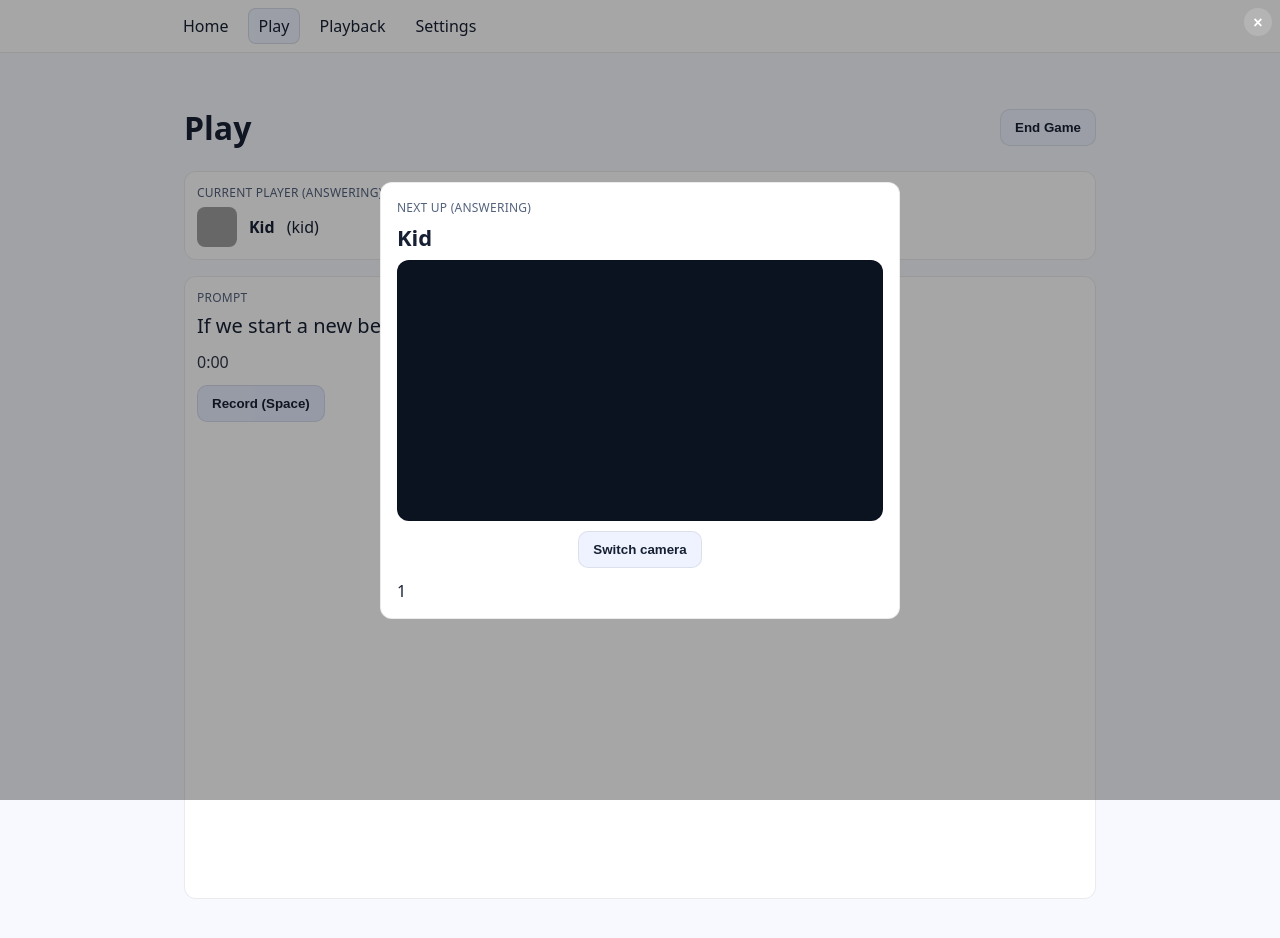
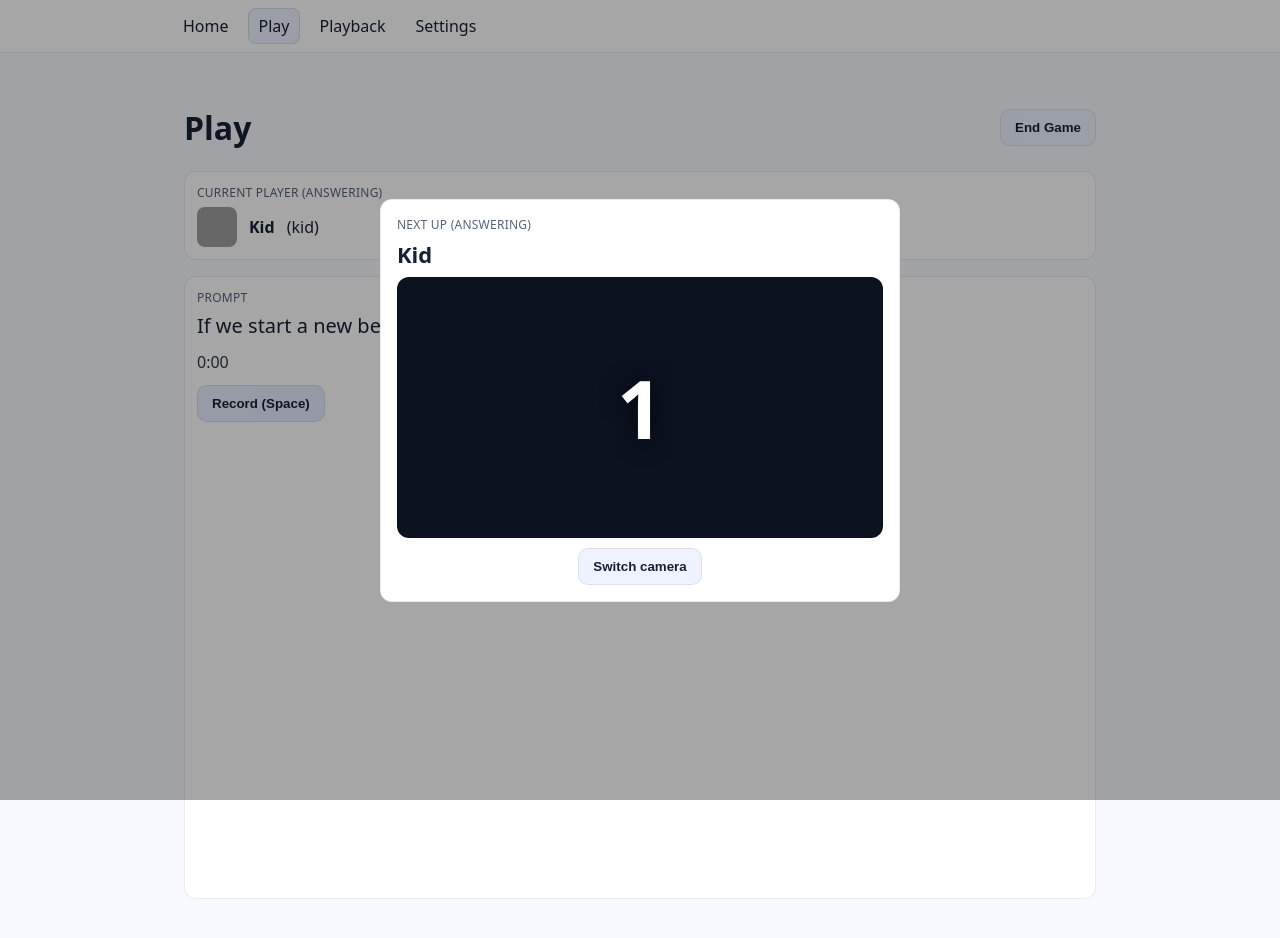
Before and after one commit to btrawick/histura-game, a React (Vite) app: page /play in a window 1280 px wide. Both pictures are taken after a click on the button "Start". Shown: the top 938 px of the page. Built offline with nearby package versions, Linux system fonts and the light colour scheme; no server answers; grey boxes are pictures that could not be loaded.

Commit message:
Update Play.tsx

```diff
--- a/src/routes/Play.tsx
+++ b/src/routes/Play.tsx
@@ -11,7 +11,8 @@ import type { SavedRecording } from '@/types';
 import { getRandomQuestionFor } from '@/lib/questions-relations';
 
 type OverlayMode = 'ready' | 'countdown';
-const promptSideForSpeaker = (speaker: 'p1' | 'p2'): 'p1' | 'p2' => (speaker === 'p1' ? 'p2' : 'p1');
+const promptSideForSpeaker = (speaker: 'p1' | 'p2'): 'p1' | 'p2' =>
+  speaker === 'p1' ? 'p2' : 'p1';
 
 export default function Play() {
   const navigate = useNavigate();
@@ -32,12 +33,18 @@ export default function Play() {
   const [question, setQuestion] = useState(() =>
     getRandomQuestionFor(relationship, promptSideForSpeaker('p1'))
   );
+
   const rec = useRecorder(preferredKind);
 
   const mainMediaRef = useRef<HTMLVideoElement | HTMLAudioElement | null>(null);
   const overlayMediaRef = useRef<HTMLVideoElement | HTMLAudioElement | null>(null);
 
-  const [overlay, setOverlay] = useState<{ show: boolean; next: 'p1' | 'p2'; mode: OverlayMode; count: number }>({
+  const [overlay, setOverlay] = useState<{
+    show: boolean;
+    next: 'p1' | 'p2';
+    mode: OverlayMode;
+    count: number;
+  }>({
     show: true,
     next: 'p1',
     mode: 'ready',
@@ -49,15 +56,20 @@ export default function Play() {
   const [showSummary, setShowSummary] = useState(false);
   const [confetti, setConfetti] = useState(0);
 
+  // Pre-warm permissions
   useEffect(() => {
     rec.ensurePermission().catch(() => {});
-  }, []); // warm up
+    // eslint-disable-next-line react-hooks/exhaustive-deps
+  }, []);
 
+  // Attach recorder to the *visible* element (overlay vs main)
   useEffect(() => {
     const el = overlay.show ? overlayMediaRef.current : mainMediaRef.current;
     if (el) rec.attach(el);
-  }, [overlay.show, preferredKind]); // attach to visible surface
+    // eslint-disable-next-line react-hooks/exhaustive-deps
+  }, [overlay.show, preferredKind]);
 
+  // Update question when relationship or current player changes
   useEffect(() => {
     setQuestion(getRandomQuestionFor(relationship, promptSideForSpeaker(currentPlayer)));
   }, [relationship, currentPlayer]);
@@ -65,14 +77,6 @@ export default function Play() {
   function triggerConfetti() {
     setConfetti((n) => n + 1);
     setTimeout(() => setConfetti((n) => n - 1), 1200);
-  }
-
-  function closeOverlay() {
-  // Stop recording if somehow active
-  try { rec.stop(); } catch {}
-  // Hide overlay and return to Home
-  setOverlay((o) => ({ ...o, show: false }));
-  navigate('/');
   }
 
   function beginCountdown(next: 'p1' | 'p2') {
@@ -99,10 +103,12 @@ export default function Play() {
   async function handleStop() {
     const blob = await rec.stop();
     if (!blob) return;
+
     const dur = rec.elapsed;
     const points = pointsForDuration(dur, starScale);
     const id = crypto.randomUUID();
     const blobKey = await saveBlob(blob);
+
     const meta: SavedRecording['meta'] = {
       id,
       gameId: currentGameId,
@@ -116,16 +122,21 @@ export default function Play() {
       kind: preferredKind,
       mimeType: blob.type,
     };
+
     addRecording({ meta, blobKey });
 
     const other: 'p1' | 'p2' = currentPlayer === 'p1' ? 'p2' : 'p1';
+    const prevHigh = highScore;
 
-    const prevHigh = highScore;
     addScore(currentPlayer, points);
     if (points + players[currentPlayer].score > prevHigh) triggerConfetti();
 
     const pair = [...lastPair, meta];
-    if (pair.length === 2 && pair.some((m) => m.playerId === 'p1') && pair.some((m) => m.playerId === 'p2')) {
+    if (
+      pair.length === 2 &&
+      pair.some((m) => m.playerId === 'p1') &&
+      pair.some((m) => m.playerId === 'p2')
+    ) {
       setLastPair([]);
       setShowSummary(true);
     } else {
@@ -135,12 +146,28 @@ export default function Play() {
     }
   }
 
+  // Close ready/countdown overlay and go back home (used by the "X")
+  function closeOverlay() {
+    try {
+      rec.stop();
+    } catch {
+      // ignore
+    }
+    setOverlay((o) => ({ ...o, show: false }));
+    navigate('/');
+  }
+
   return (
     <div className="container">
       {confetti > 0 && <div className="confetti">🎉✨🎊</div>}
+
       <div style={{ display: 'flex', alignItems: 'center', justifyContent: 'space-between' }}>
         <h1>Play</h1>
-        <button className="button secondary" onClick={() => setEndOpen(true)} title="Finish or reset the game">
+        <button
+          className="button secondary"
+          onClick={() => setEndOpen(true)}
+          title="Finish or reset the game"
+        >
           End Game
         </button>
       </div>
@@ -151,7 +178,9 @@ export default function Play() {
           <img
             src={
               players[currentPlayer].avatarDataUrl ||
-              `https://api.dicebear.com/9.x/fun-emoji/svg?seed=${encodeURIComponent(players[currentPlayer].name)}`
+              `https://api.dicebear.com/9.x/fun-emoji/svg?seed=${encodeURIComponent(
+                players[currentPlayer].name
+              )}`
             }
             width={40}
             height={40}
@@ -165,9 +194,11 @@ export default function Play() {
         <div className="label">Prompt</div>
         <div style={{ fontSize: 20, marginBottom: 12 }}>{question.text}</div>
         <TimerAndStars sec={rec.elapsed} />
+
         <div style={{ marginTop: 12, display: 'flex', gap: 12, alignItems: 'center' }}>
           <RecordButton recording={rec.recording} onStart={rec.start} onStop={handleStop} />
         </div>
+
         <div style={{ marginTop: 16 }}>
           {preferredKind === 'video' ? (
             <video
@@ -183,10 +214,14 @@ export default function Play() {
         </div>
       </div>
 
+      {/* READY / COUNTDOWN OVERLAY */}
       {overlay.show && (
         <div className="overlay">
-          <div className="overlay-card" style={{ width: 520, maxWidth: '95vw' }}>
-      {/* CLOSE BUTTON */}
+          <div
+            className="overlay-card"
+            style={{ width: 520, maxWidth: '95vw', position: 'relative' }}
+          >
+            {/* Close X */}
             <button
               onClick={closeOverlay}
               title="Cancel"
@@ -211,9 +246,27 @@ export default function Play() {
             </button>
 
             <div className="label">Next up (answering)</div>
-            <div style={{ fontWeight: 800, fontSize: 22, marginBottom: 8 }}>{players[overlay.next].name}</div>
+            <div
+              style={{
+                fontWeight: 800,
+                fontSize: 22,
+                marginBottom: 8,
+              }}
+            >
+              {players[overlay.next].name}
+            </div>
 
-            <div className="card" style={{ background: '#0b1220', borderRadius: 12, padding: 12 }}>
+            {/* Preview with BIG countdown overlay */}
+            <div
+              className="card"
+              style={{
+                background: '#0b1220',
+                borderRadius: 12,
+                padding: 12,
+                position: 'relative',
+                overflow: 'hidden',
+              }}
+            >
               {preferredKind === 'video' ? (
                 <video
                   ref={overlayMediaRef as any}
@@ -225,31 +278,66 @@ export default function Play() {
               ) : (
                 <audio ref={overlayMediaRef as any} autoPlay />
               )}
+
+              {overlay.mode === 'countdown' && (
+                <div
+                  style={{
+                    position: 'absolute',
+                    inset: 0,
+                    display: 'flex',
+                    alignItems: 'center',
+                    justifyContent: 'center',
+                    fontSize: 80,
+                    fontWeight: 900,
+                    color: '#ffffff',
+                    textShadow: '0 0 24px rgba(0,0,0,0.8)',
+                    pointerEvents: 'none',
+                  }}
+                >
+                  {overlay.count}
+                </div>
+              )}
             </div>
 
-            <div style={{ display: 'flex', gap: 8, justifyContent: 'center', marginTop: 10 }}>
+            <div
+              style={{
+                display: 'flex',
+                gap: 8,
+                marginTop: 10,
+                justifyContent: 'center',
+              }}
+            >
               {preferredKind === 'video' && (
-                <button className="button secondary" onClick={() => rec.cycleCamera()}>
+                <button
+                  className="button secondary"
+                  onClick={() => rec.cycleCamera()}
+                >
                   Switch camera
                 </button>
               )}
             </div>
 
-            {overlay.mode === 'ready' ? (
-              <button className="button" style={{ marginTop: 12 }} onClick={() => beginCountdown(overlay.next)}>
+            {overlay.mode === 'ready' && (
+              <button
+                className="button"
+                style={{ marginTop: 12, width: '100%' }}
+                onClick={() => beginCountdown(overlay.next)}
+              >
                 Start
               </button>
-            ) : (
-              <div className="count" style={{ marginTop: 12 }}>{overlay.count}</div>
             )}
           </div>
         </div>
       )}
 
+      {/* END GAME OVERLAY */}
       {endOpen && (
         <EndGameOverlay
           onClose={() => setEndOpen(false)}
-          onFinish={() => { setEndOpen(false); navigate('/playback'); }}
+          onFinish={() => {
+            setEndOpen(false);
+            navigate('/playback');
+          }}
           onRematch={() => {
             resetScores();
             setEndOpen(false);
@@ -258,13 +346,21 @@ export default function Play() {
             setQuestion(getRandomQuestionFor(relationship, promptSideForSpeaker('p1')));
             if (overlayMediaRef.current) rec.attach(overlayMediaRef.current);
           }}
-          onNewGame={() => { resetGame(); setEndOpen(false); navigate('/'); }}
+          onNewGame={() => {
+            resetGame();
+            setEndOpen(false);
+            navigate('/');
+          }}
         />
       )}
 
+      {/* ROUND SUMMARY OVERLAY */}
       {showSummary && (
         <RoundSummary
-          onEndGame={() => { setShowSummary(false); setEndOpen(true); }}
+          onEndGame={() => {
+            setShowSummary(false);
+            setEndOpen(true);
+          }}
           onContinue={() => {
             setShowSummary(false);
             const other: 'p1' | 'p2' = currentPlayer === 'p1' ? 'p2' : 'p1';
@@ -277,14 +373,25 @@ export default function Play() {
   );
 }
 
-function RoundSummary({ onEndGame, onContinue }: { onEndGame: () => void; onContinue: () => void }) {
+function RoundSummary({
+  onEndGame,
+  onContinue,
+}: {
+  onEndGame: () => void;
+  onContinue: () => void;
+}) {
   const { recordings, players } = useGame();
   const recent = recordings.slice(0, 2);
   if (recent.length < 2) return null;
+
   const p1 = recent.find((r) => r.meta.playerId === 'p1')!;
   const p2 = recent.find((r) => r.meta.playerId === 'p2')!;
   const winner =
-    p1.meta.points === p2.meta.points ? 'Tie' : p1.meta.points > p2.meta.points ? players.p1.name : players.p2.name;
+    p1.meta.points === p2.meta.points
+      ? 'Tie'
+      : p1.meta.points > p2.meta.points
+      ? players.p1.name
+      : players.p2.name;
   const longest =
     p1.meta.durationSec === p2.meta.durationSec
       ? 'Tie'
@@ -306,9 +413,20 @@ function RoundSummary({ onEndGame, onContinue }: { onEndGame: () => void; onCont
           Longest: <b>{longest}</b>
         </div>
 
-        <div style={{ display: 'flex', gap: 8, marginTop: 12, justifyContent: 'center' }}>
-          <button className="button" onClick={onContinue}>Continue</button>
-          <button className="button secondary" onClick={onEndGame}>End Game</button>
+        <div
+          style={{
+            display: 'flex',
+            gap: 8,
+            marginTop: 12,
+            justifyContent: 'center',
+          }}
+        >
+          <button className="button" onClick={onContinue}>
+            Continue
+          </button>
+          <button className="button secondary" onClick={onEndGame}>
+            End Game
+          </button>
         </div>
       </div>
     </div>
@@ -327,6 +445,7 @@ function EndGameOverlay({
   onNewGame: () => void;
 }) {
   const { players } = useGame();
+
   return (
     <div className="overlay">
       <div className="overlay-card" style={{ width: 520, maxWidth: '95vw' }}>
@@ -334,6 +453,7 @@ function EndGameOverlay({
         <div style={{ margin: '6px 0 12px', opacity: 0.85 }}>
           You can review and export recordings on the <b>Playback</b> tab.
         </div>
+
         <div className="card" style={{ marginBottom: 12 }}>
           <div className="row" style={{ justifyContent: 'space-between' }}>
             <span>{players.p1.name}</span>
@@ -346,10 +466,18 @@ function EndGameOverlay({
         </div>
 
         <div style={{ display: 'grid', gap: 8 }}>
-          <button className="button" onClick={onFinish}>Finish & Review</button>
-          <button className="button secondary" onClick={onRematch}>Rematch (keep players)</button>
-          <button className="button secondary" onClick={onNewGame}>New Game (reset all)</button>
-          <button className="button ghost" onClick={onClose}>Cancel</button>
+          <button className="button" onClick={onFinish}>
+            Finish & Review
+          </button>
+          <button className="button secondary" onClick={onRematch}>
+            Rematch (keep players)
+          </button>
+          <button className="button secondary" onClick={onNewGame}>
+            New Game (reset all)
+          </button>
+          <button className="button ghost" onClick={onClose}>
+            Cancel
+          </button>
         </div>
       </div>
     </div>
```
Lines whose indentation alone changed are shown as unchanged.
